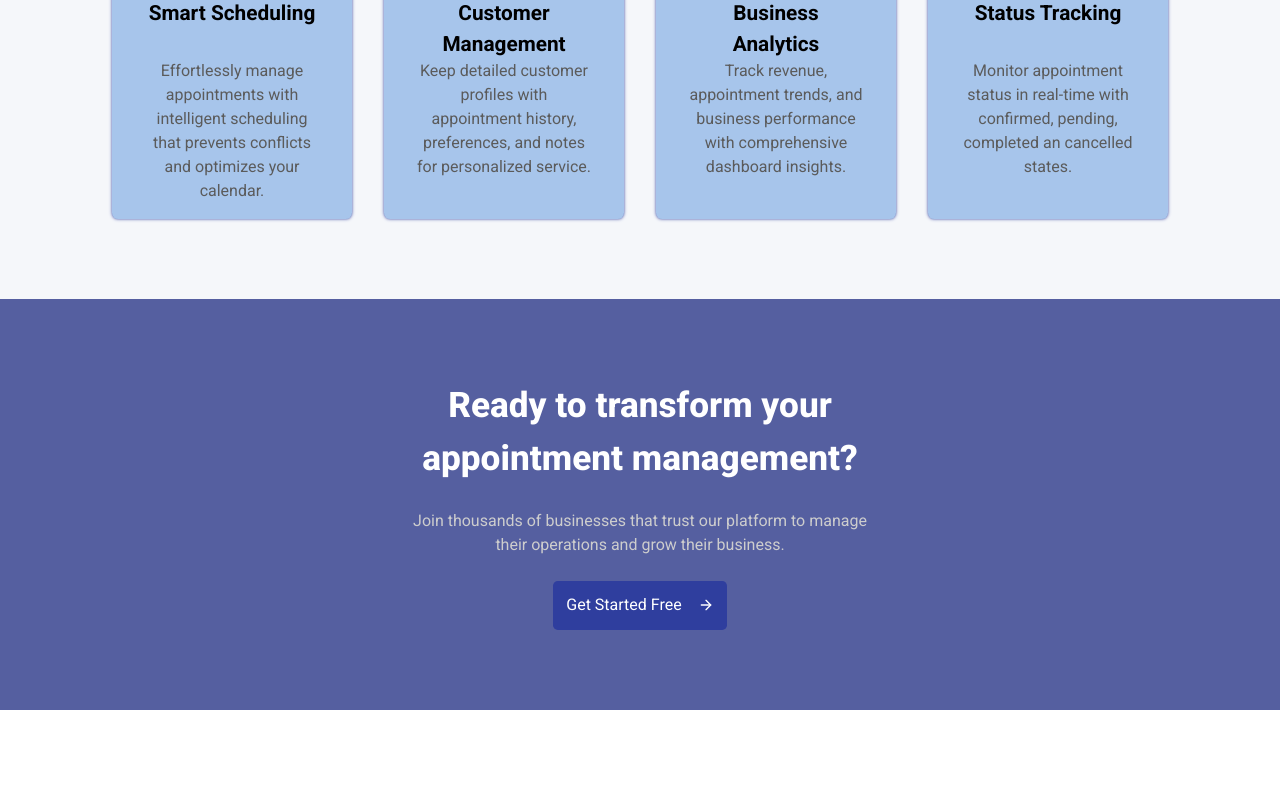
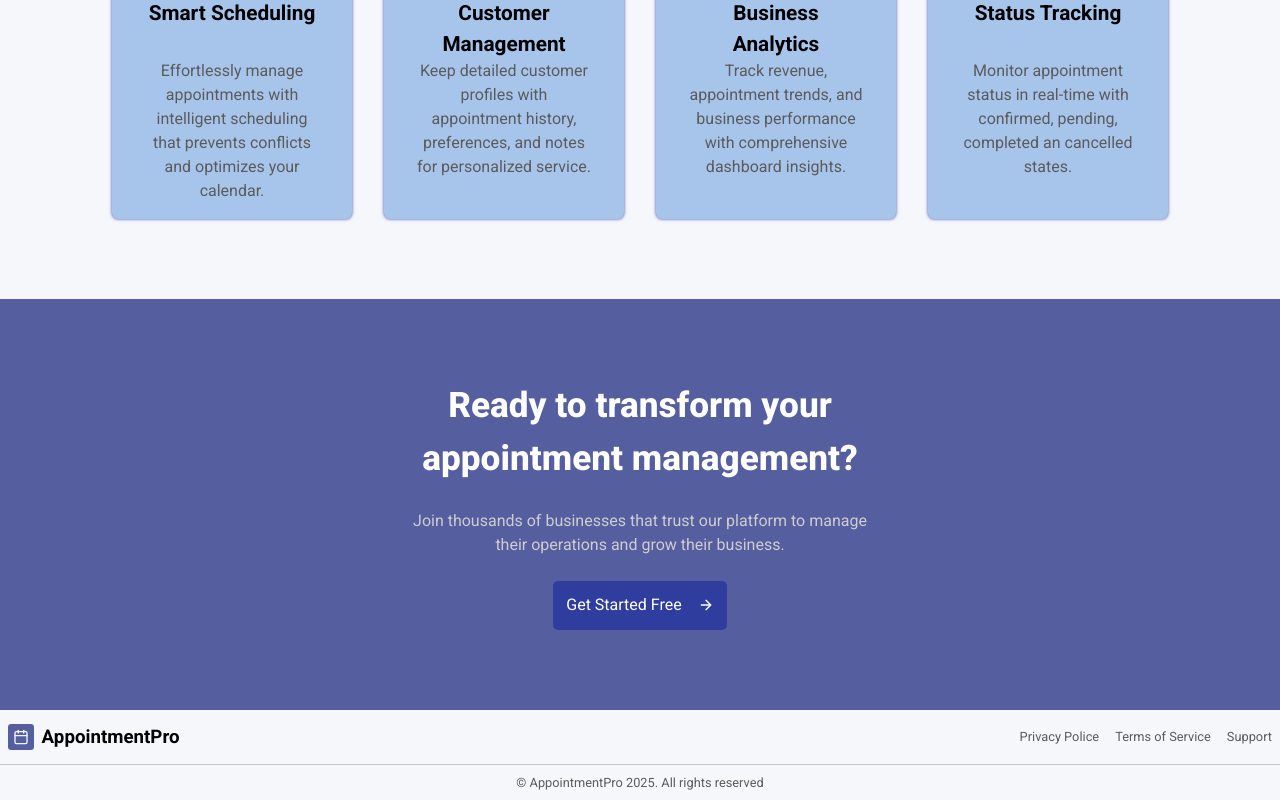
Before and after one commit to gedadev/appointment-manager, a React (Vite) app in the folder frontend/: page / in a window 1280 px wide. Shown: the part 1065-1865 px from the top of the page. Before the commit the page ends 1775 px from the top, so only its background shows below. Built offline with nearby package versions, Linux system fonts and the light colour scheme.

Commit message:
Add Footer component to LandingPage and integrate it into Home page; update styles for footer layout

```diff
--- a/frontend/src/components/LandingPage.jsx
+++ b/frontend/src/components/LandingPage.jsx
@@ -100,3 +100,32 @@ export const CTA = () => {
     </section>
   );
 };
+
+export const Footer = () => {
+  return (
+    <section className="footer">
+      <div className="links-container">
+        <div className="footer-brand">
+          <span>
+            <FiCalendar />
+          </span>
+          <h3>AppointmentPro</h3>
+        </div>
+        <div className="footer-links">
+          <Link>
+            <p>Privacy Police</p>
+          </Link>
+          <Link>
+            <p>Terms of Service</p>
+          </Link>
+          <Link>
+            <p>Support</p>
+          </Link>
+        </div>
+      </div>
+      <div className="site-rights">
+        &copy; AppointmentPro 2025. All rights reserved
+      </div>
+    </section>
+  );
+};
--- a/frontend/src/pages/Home.jsx
+++ b/frontend/src/pages/Home.jsx
@@ -1,6 +1,11 @@
 import "../styles/Home.css";
 import { Navbar } from "../components/Navbar";
-import { CTA, FeaturesSection, HeroSection } from "../components/LandingPage";
+import {
+  CTA,
+  FeaturesSection,
+  Footer,
+  HeroSection,
+} from "../components/LandingPage";
 
 export function Home() {
   return (
@@ -11,6 +16,7 @@ export function Home() {
       <HeroSection />
       <FeaturesSection />
       <CTA />
+      <Footer />
     </main>
   );
 }
--- a/frontend/src/styles/Home.css
+++ b/frontend/src/styles/Home.css
@@ -277,6 +277,49 @@ header {
   box-shadow: 0 0 8px var(--accent);
 }
 
+.footer {
+  width: 100%;
+  background-color: var(--gray);
+  display: flex;
+  flex-direction: column;
+  align-items: center;
+}
+
+.links-container {
+  width: min(80rem, 100%);
+  display: flex;
+  justify-content: space-between;
+  align-items: center;
+  border-bottom: 0.1rem solid var(--transparent);
+  padding: 0.8rem 0.5rem;
+}
+
+.footer-brand {
+  display: flex;
+  align-items: center;
+  gap: 0.5rem;
+}
+
+.footer-brand span {
+  background-color: var(--accent-alt);
+  color: var(--gray);
+  padding: 0.3rem;
+  border-radius: 0.2rem;
+}
+
+.footer-links {
+  display: flex;
+  gap: 1rem;
+  font-size: 0.8rem;
+  color: rgb(91, 91, 91);
+}
+
+.site-rights {
+  font-size: 0.8rem;
+  color: rgb(91, 91, 91);
+  margin: 0.5rem 0;
+}
+
 @media (width <= 40rem) {
   .hero-content h1 {
     font-size: 2.5rem;
@@ -289,4 +332,9 @@ header {
   .feature-card {
     width: 100%;
   }
+
+  .links-container {
+    flex-direction: column;
+    gap: 1rem;
+  }
 }
```
